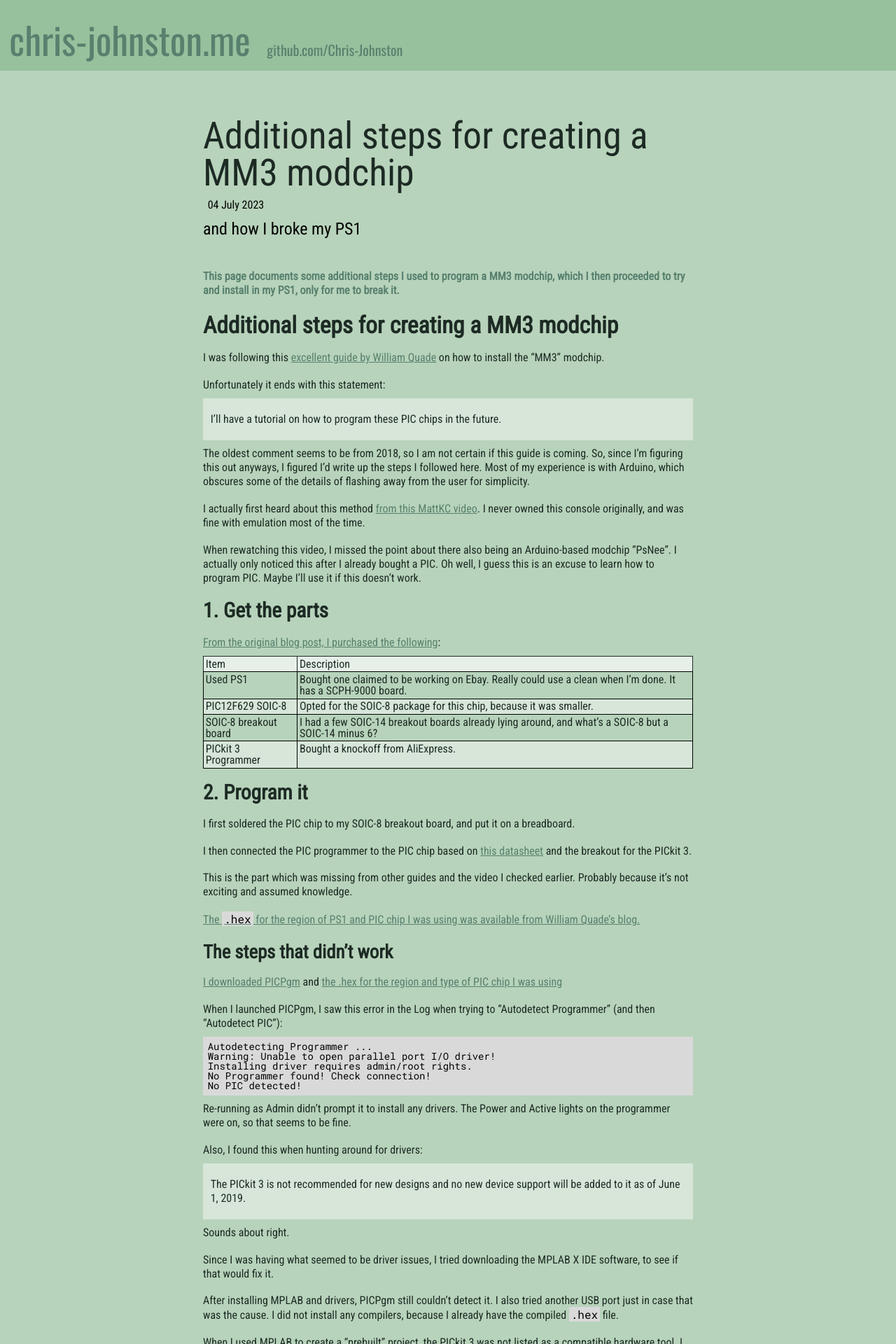
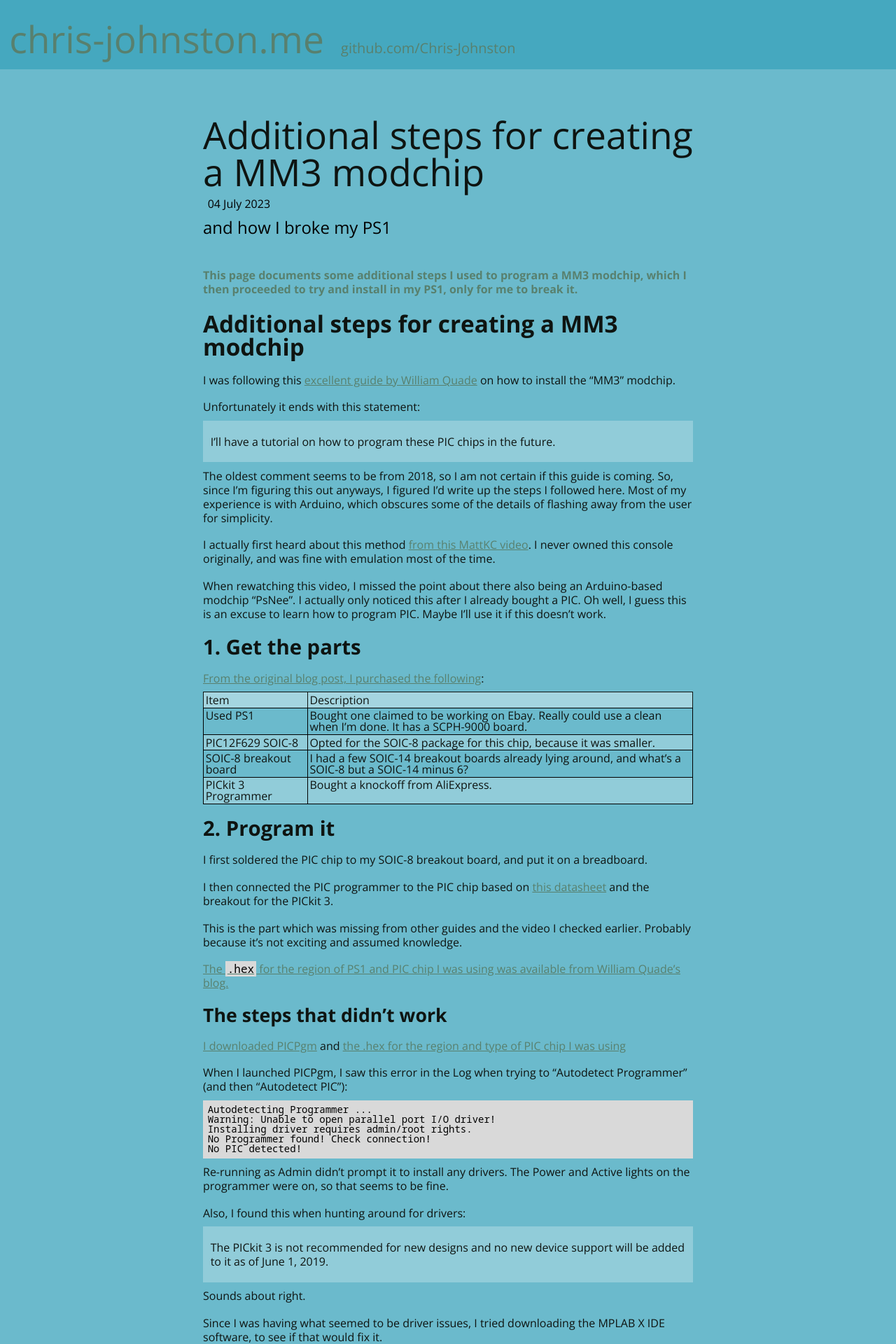
Before and after one commit to Chris-Johnston/Chris-Johnston.github.io, a Jekyll site: the page built from _posts/2023-07-04-mm3-additional-steps.md, in a window 1280 px wide. Shown: the top 1920 px of the page at 70% size. Built offline with Jekyll 4.4.1, drawn with Linux system fonts in a browser that asks for light colours.

Commit message:
colors, too lazy to test locally

```diff
--- a/_sass/names_are_hard.scss
+++ b/_sass/names_are_hard.scss
@@ -2,20 +2,27 @@
 
 // use the style reset
 @import "reset";
-@import url('https://fonts.googleapis.com/css?family=Oswald|Roboto+Condensed|Roboto+Mono');
+// @import url('https://fonts.googleapis.com/css?family=Oswald|Roboto+Condensed|Roboto+Mono');
+
+@import url('https://fonts.googleapis.com/css2?family=Noto+Sans+Mono:wght@100..900&family=Open+Sans:ital,wght@0,300..800;1,300..800&display=swap');
+
 
 // fonts
-$font-title: 'Oswald', sans-serif;
-$font-main: 'Roboto Condensed', sans-serif !important;
-$font-mono: 'Roboto Mono', monospace;
+$font-title: 'Open Sans', sans-serif;
+$font-main: 'Open Sans', sans-serif !important;
+$font-mono: 'Noto Sans Mono', monospace;
 
 // colors
-$background-color: #b7d3bb !default;
-$text-background-color: #c2d8ce;
+$background-color: #6bbacc !default;
+$text-background-color: #a9cdd5;
 $code-background-color: #D9D9D9;
 $code-foreground-color: black;
-$foreground-color: #1d2a24 !default;
+$foreground-color: #0e1411 !default;
 $highlight-color: #58806e;
+$header-color: darken($background-color, 10%);
+$darker-text: darken($foreground-color, 30%);
+$darker-highlight: darken($highlight-color, 10%);
+$hover-highlight: darken($highlight-color, 30%);
 
 // fonts, only the body
 $body-font-size: 12pt !default;
@@ -27,6 +34,7 @@ body {
   color: $foreground-color;
   background-color: $background-color;
   font-family: $font-main;
+  font-optical-sizing: auto;
 }
 
 body p {
@@ -49,7 +57,7 @@ body li {
   // margin-top: 20pt;
   padding-top: 20pt;
   padding-bottom: 10pt;
-  background-color: darken($background-color, 10%);
+  background-color: $header-color;
   color: $foreground-color;
   font-family: $font-title;
   white-space: nowrap;
@@ -137,14 +145,14 @@ body li {
 {
   font-size: 18pt;
   font-weight: 100;
-  color: darken($color: $foreground-color, $amount: 20%);
+  color: $darker-text;
 }
 
 .page-date
 {
   margin-left: 5pt;
   display: inline;
-  color: darken($foreground-color, 30%);
+  color: $darker-text;
 }
 
 .page-footer {
@@ -162,7 +170,7 @@ a {
   color: $highlight-color;
 
   &:visited {
-    color: darken($highlight-color, 10%);
+    color: $darker-highlight;
   }
 
   &:hover {
@@ -176,7 +184,7 @@ a {
   font-size: medium;
   margin-left: 5pt;
   display: inline;
-  color: darken($foreground-color, 30%);
+  color: $darker-text;
 }
 
 .post-list
@@ -213,7 +221,7 @@ a {
   &:hover {
     .post-title, .post-date
     {
-      color: darken($highlight-color, 30%);
+      color: $hover-highlight;
     }
   }
 }
```
